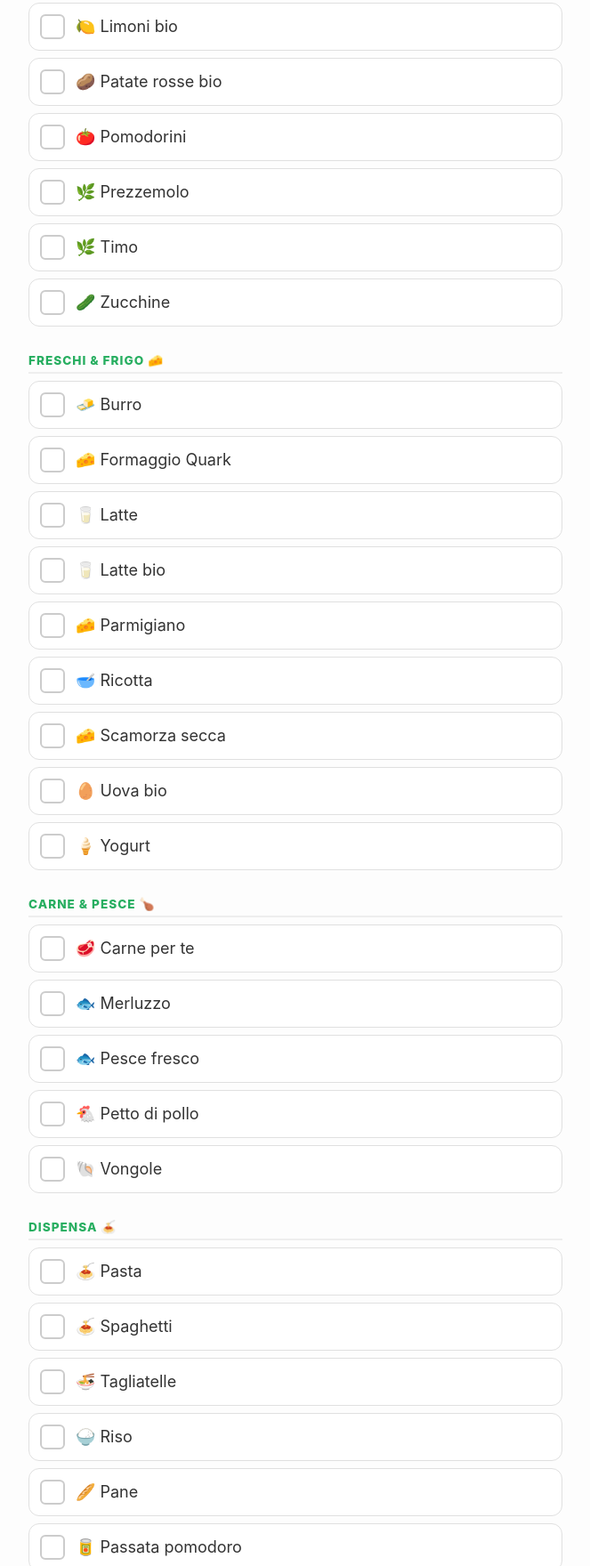
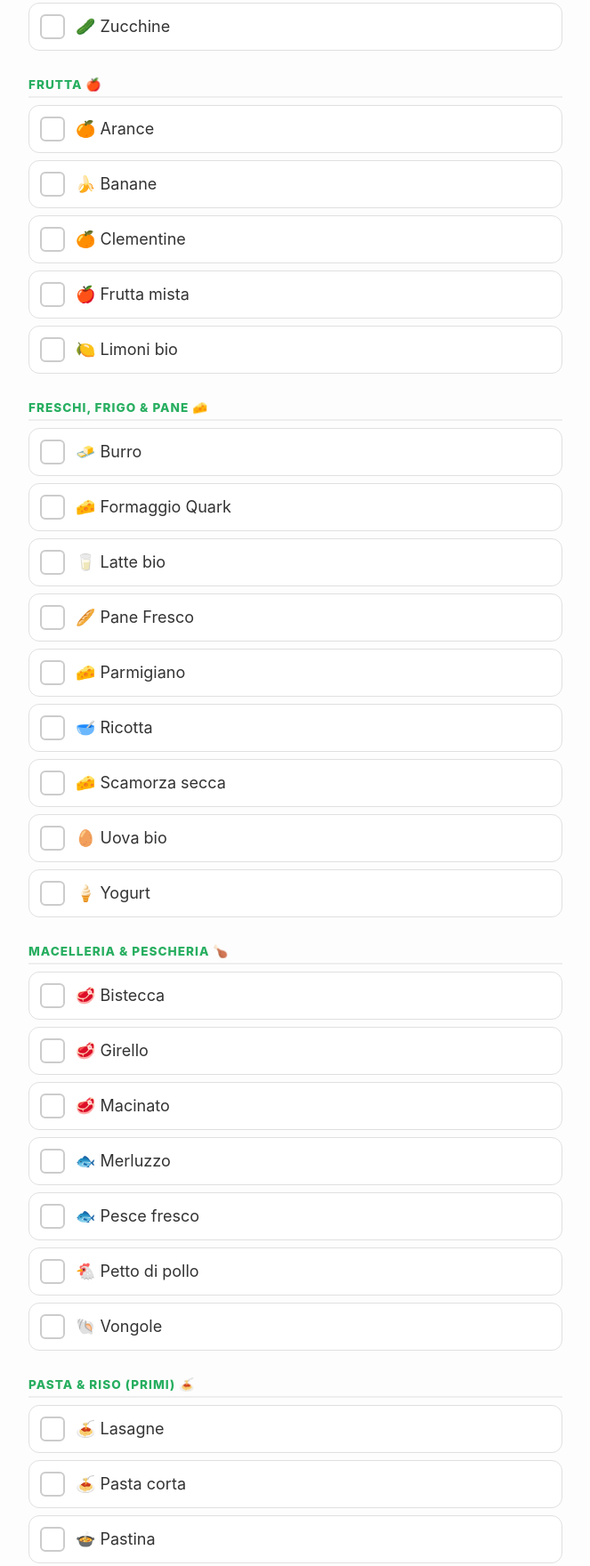
Before and after one commit to YIN-Renlong/lista-spesa-per-cici, a plain HTML site: page index.html in a window 1280 px wide. Shown: the part 875-2635 px from the top of the page at 89% size, without its empty margins (308-971 px from the left). Drawn offline with Linux system fonts and the light colour scheme.

Commit message:
Aggiornamento: LISTA PRODOTTI RIORDINATA

```diff
--- a/index.html
+++ b/index.html
@@ -229,64 +229,73 @@
 
     // --- 2. LISTA PRODOTTI RIORDINATA CON EMOJI ---
     const products = {
-        "Ortofrutta 🥦": [
+        "Verdura & Odori 🥦": [
             "🧄 Aglio",
-            "🍊 Arance",
-            "🍌 Banane",
             "🥬 Carciofi",
             "🥕 Carote",
             "🥦 Cavolfiore/Broccolo",
             "🧅 Cipolle rosse",
-            "🍊 Clementine",
             "🌱 Erba cipollina",
-            "🍎 Frutta mista",
             "🍄 Funghi Shiitake",
             "🥗 Insalata",
-            "🍋 Limoni bio",
             "🥔 Patate rosse bio",
             "🍅 Pomodorini",
             "🌿 Prezzemolo",
             "🌿 Timo",
             "🥒 Zucchine"
         ],
-        "Freschi & Frigo 🧀": [
+        "Frutta 🍎": [
+            "🍊 Arance",
+            "🍌 Banane",
+            "🍊 Clementine",
+            "🍎 Frutta mista",
+            "🍋 Limoni bio"
+        ],
+        "Freschi, Frigo & Pane 🧀": [
             "🧈 Burro",
             "🧀 Formaggio Quark",
-            "🥛 Latte",
             "🥛 Latte bio",
+            "🥖 Pane Fresco",
             "🧀 Parmigiano",
             "🥣 Ricotta",
             "🧀 Scamorza secca",
             "🥚 Uova bio",
             "🍦 Yogurt"
         ],
-        "Carne & Pesce 🍗": [
-            "🥩 Carne per te",
+        "Macelleria & Pescheria 🍗": [
+            "🥩 Bistecca",
+            "🥩 Girello",
+            "🥩 Macinato",
             "🐟 Merluzzo",
             "🐟 Pesce fresco",
             "🐔 Petto di pollo",
             "🐚 Vongole"
         ],
-        "Dispensa 🍝": [
-            // Qui mantengo l'ordine LOGICO (più comodo per cucinare)
-            "🍝 Pasta",
+        "Pasta & Riso (Primi) 🍝": [
+            "🍝 Lasagne",
+            "🍝 Pasta corta",
+            "🍲 Pastina",
+            "🍚 Riso",
             "🍝 Spaghetti",
-            "🍜 Tagliatelle",
-            "🍚 Riso",
-            "🥖 Pane",
-            "🥫 Passata pomodoro",
-            "🫒 Olio EVO",
-            "🧂 Sale Grosso",
-            "🧂 Sale Fino",
-            "⚫️ Pepe nero",
-            "🫙 Ceci (vetro)",
-            "🫘 Fagioli",
-            // Frutta secca raggruppata
+            "🍜 Tagliatelle"
+        ],
+        "Legumi & Frutta Secca 🥜": [
             "🥜 Anacardi",
             "🌰 Castagne",
-            "🌰 Noci/Mandorle",
+            "🫙 Ceci (vetro)",
+            "🫘 Fagioli (vetro)",
+            "🌰 Mandorle",
+            "🌰 Noci",
             "🥜 Pistacchi",
             "🌻 Semi misti"
+        ],
+        "Dispensa & Condimenti 🥫": [
+            "🫒 Olio Bio",
+            "🥫 Passata pomodoro",
+            "⚫️ Pepe nero",
+            "🧂 Sale Fino",
+            "🧂 Sale Grosso",
+            "🍷 Vino"
         ],
         "Dolci & Colazione 🍫": [
             "🍪 Biscotti",
```
